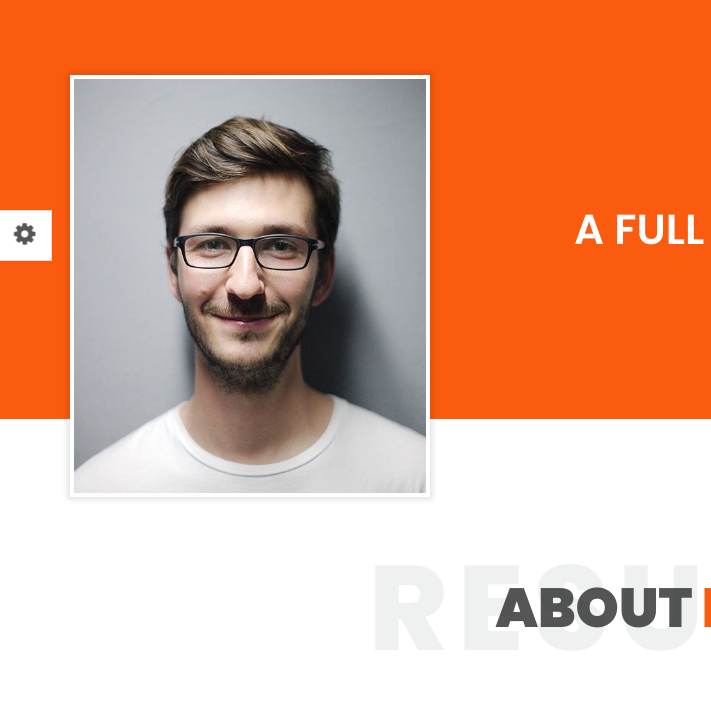
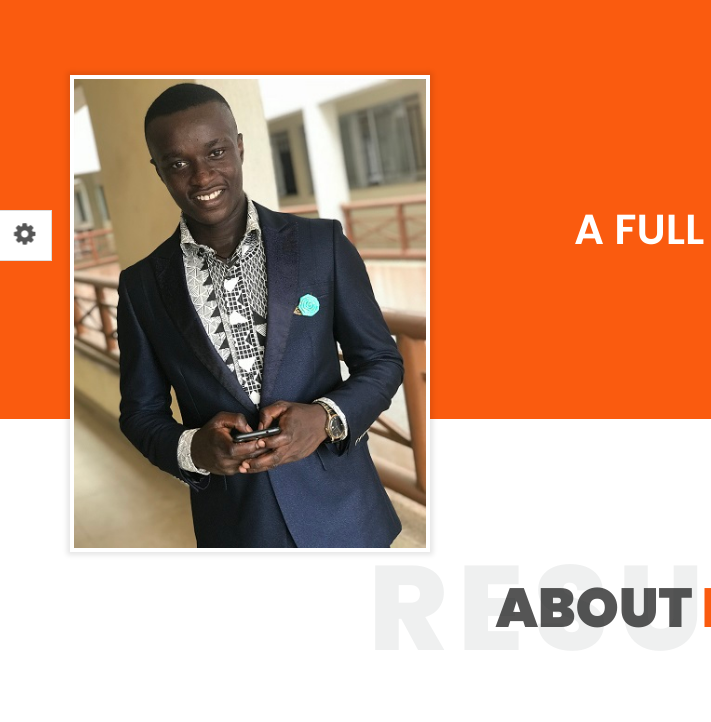
Before and after one commit to nwabueze1/fidelis-okeke, a plain HTML site: page index.html in a window 1280 px wide. Shown: the top 722 px of the page, 0-711 px from the left. Drawn offline with nearby package versions, Linux system fonts and the light colour scheme.

Commit message:
added my passport

```diff
--- a/index.html
+++ b/index.html
@@ -460,7 +460,7 @@
               class="col-lg-4 col-md-5 col-sm-4 col-sm-pull-8 col-md-pull-7 col-lg-pull-8 left-side"
             >
               <img
-                src="images/developer.jpg"
+                src="images/fidelis.jpeg"
                 class="img-responsive"
                 alt="picture"
               />
```
Also changed, not shown: images/Passport.jpg (added), images/fidelis.jpeg (added).
